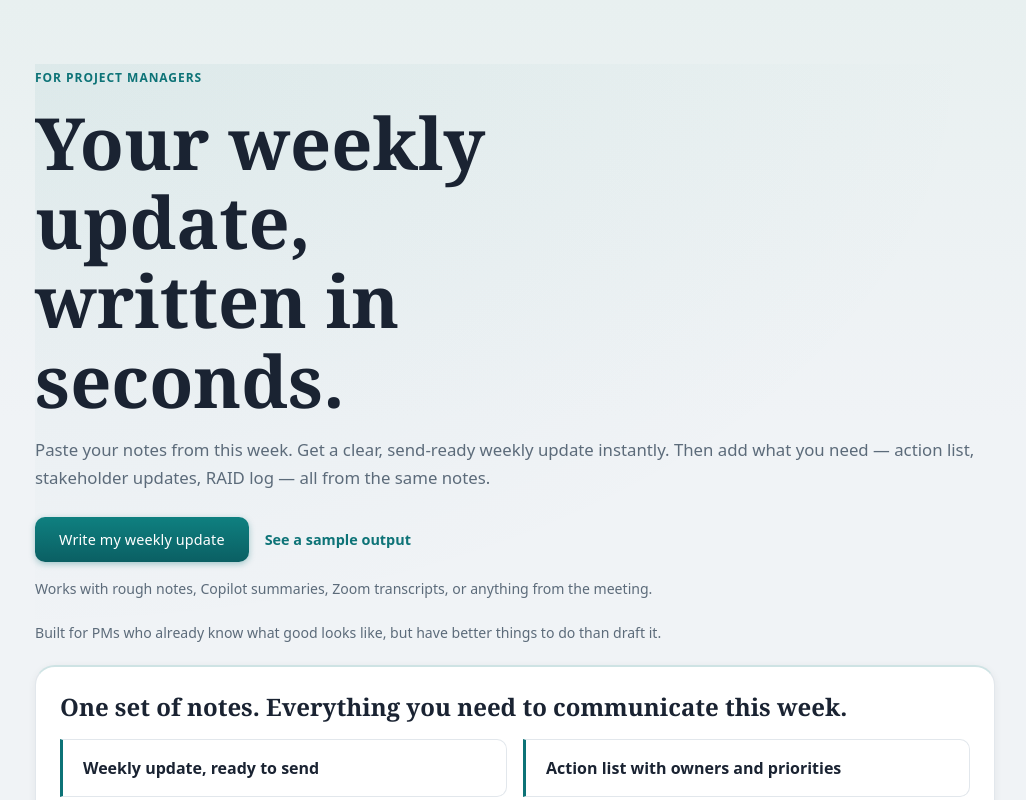
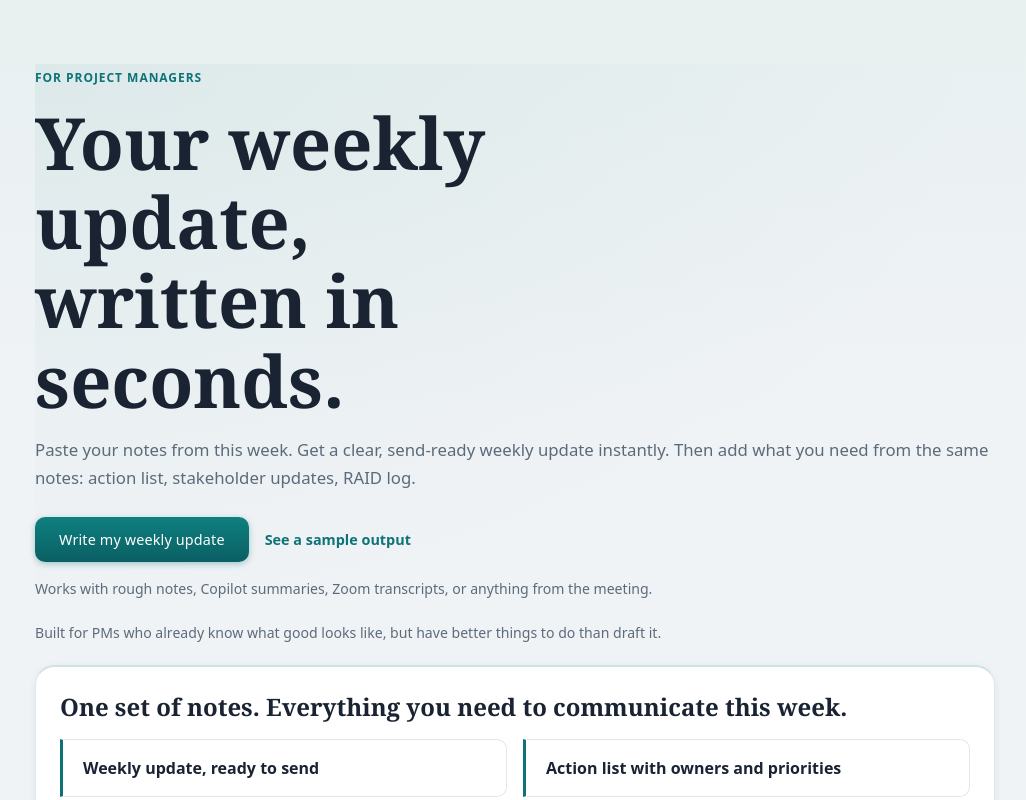
Before and after one commit to romeosison-svg/updateflow, a Next.js app: page / in a window 1280 px wide. Shown: the top 800 px of the page, without its empty margins (125-1151 px from the left). Built offline with nearby package versions, Linux system fonts and the light colour scheme.

Commit message:
fix(copy): update landing subheading wording

```diff
--- a/app/page.tsx
+++ b/app/page.tsx
@@ -20,8 +20,8 @@ export default function LandingPage() {
         </h1>
         <p className="mt-4 text-muted font-sans text-[1.05rem] leading-relaxed">
           Paste your notes from this week. Get a clear, send-ready weekly update
-          instantly. Then add what you need — action list, stakeholder updates,
-          RAID log — all from the same notes.
+          instantly. Then add what you need from the same notes: action list, stakeholder updates,
+          RAID log.
         </p>
 
         <div className="flex flex-wrap items-center gap-4 mt-6 mobile:grid mobile:grid-cols-1">
```
